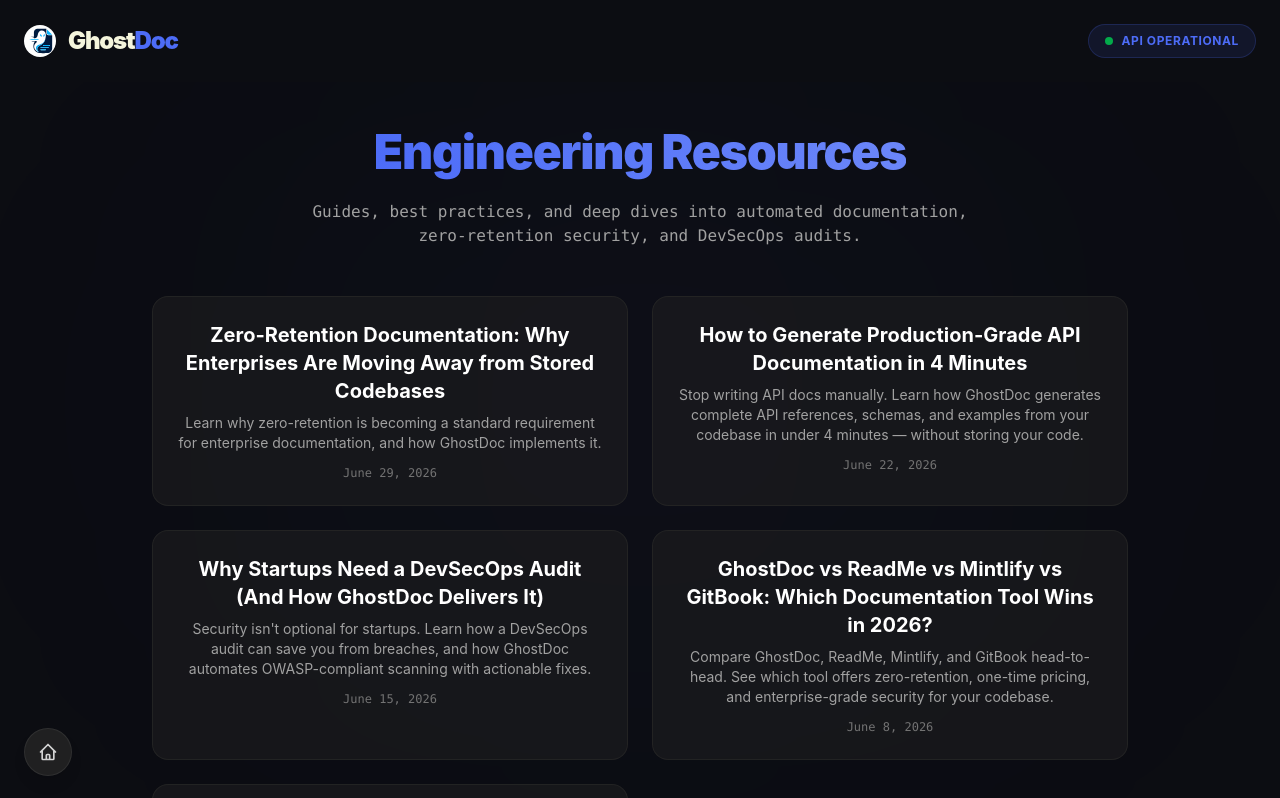
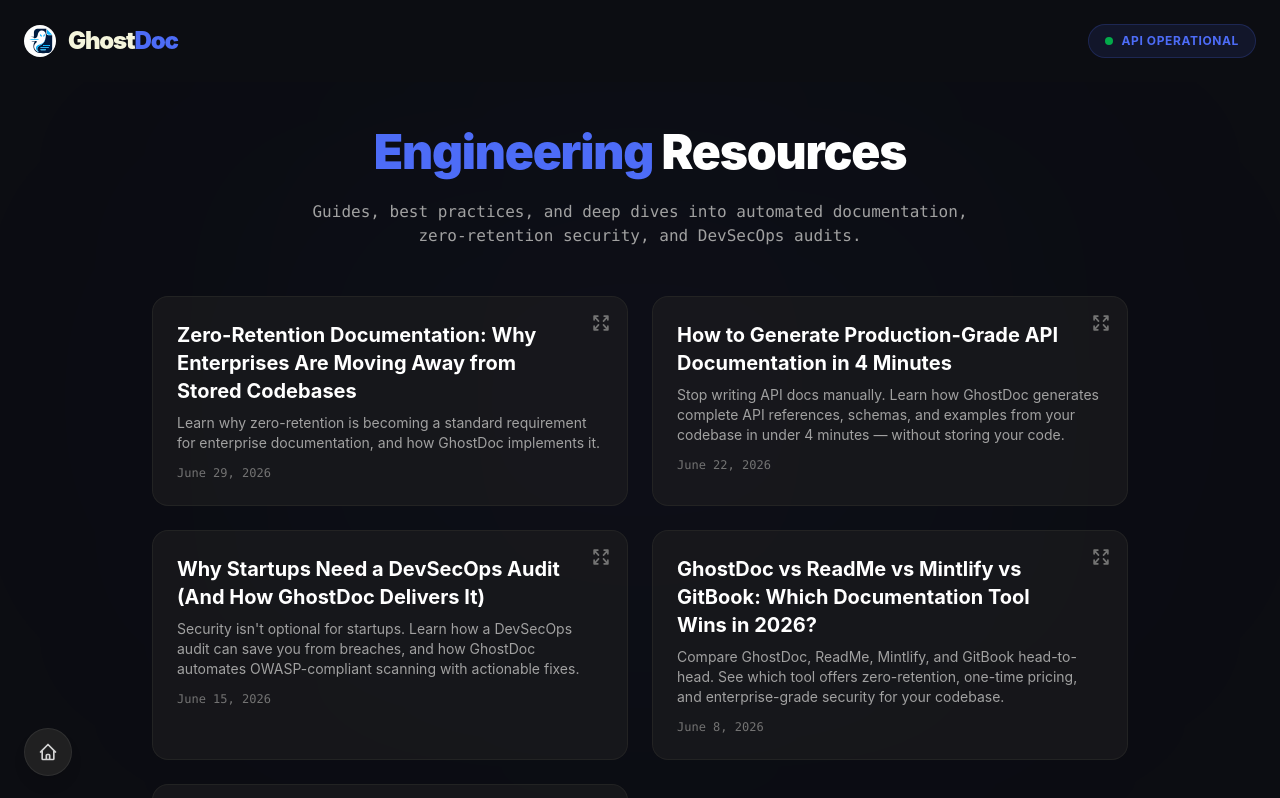
Before and after one commit to jamborano/ghostdoc-app, a Next.js app: page /guides in a window 1280 px wide. Shown: the top 798 px of the page. Built offline with nearby package versions, Linux system fonts and the light colour scheme.

Commit message:
feat: engineering resources heading 2 warna, maximize icon, back button, loading dots konsisten

```diff
--- a/app/guides/[slug]/page.tsx
+++ b/app/guides/[slug]/page.tsx
@@ -3,6 +3,7 @@
 
 import { useEffect, useState } from 'react';
 import { marked } from 'marked';
+import Link from 'next/link';
 import { useParams } from 'next/navigation';
 import Footer from '@/components/Footer';
 import BackHomeButton from '@/components/BackHomeButton';
@@ -69,6 +70,28 @@
         <div className="h-[600px] w-[900px] bg-blue-700/10 rounded-full blur-[200px] opacity-70"></div>
       </div>
       <div className="max-w-4xl mx-auto px-6 pt-32 pb-24 relative z-10">
+        {/* Tombol back ke daftar guides */}
+        <Link
+          href="/guides"
+          className="inline-flex items-center gap-2 text-[#4d6cf7] hover:text-[#6b86f9] text-sm font-mono mb-6 transition-colors"
+        >
+          <svg
+            xmlns="http://www.w3.org/2000/svg"
+            fill="none"
+            viewBox="0 0 24 24"
+            strokeWidth={2}
+            stroke="currentColor"
+            className="w-4 h-4"
+          >
+            <path
+              strokeLinecap="round"
+              strokeLinejoin="round"
+              d="M10.5 19.5L3 12m0 0l7.5-7.5M3 12h18"
+            />
+          </svg>
+          Back to Guides
+        </Link>
+
         <h1 className="text-4xl font-black text-white mb-4">{guide.title}</h1>
         {guide.date && <p className="text-sm text-neutral-500 font-mono mb-8">{guide.date}</p>}
 
--- a/app/guides/page.tsx
+++ b/app/guides/page.tsx
@@ -6,7 +6,7 @@
 import Image from 'next/image';
 import Footer from '@/components/Footer';
 import BackHomeButton from '@/components/BackHomeButton';
-import LoadingDots from '@/components/LoadingDots'; // <-- import komponen
+import LoadingDots from '@/components/LoadingDots';
 
 type Guide = {
   slug: string;
@@ -14,6 +14,24 @@
   description: string;
   date: string;
 };
+
+// Ikon maximize (panah diagonal)
+const MaximizeIcon = () => (
+  <svg
+    xmlns="http://www.w3.org/2000/svg"
+    fill="none"
+    viewBox="0 0 24 24"
+    strokeWidth={2}
+    stroke="currentColor"
+    className="w-5 h-5 text-neutral-500 group-hover:text-[#4d6cf7] transition-colors"
+  >
+    <path
+      strokeLinecap="round"
+      strokeLinejoin="round"
+      d="M3.75 3.75v4.5m0-4.5h4.5m-4.5 0L9 9.75M3.75 20.25v-4.5m0 4.5h4.5m-4.5 0L9 14.25M20.25 3.75h-4.5m4.5 0v4.5m0-4.5L15 9.75M20.25 20.25h-4.5m4.5 0v-4.5m0 4.5L15 14.25"
+    />
+  </svg>
+);
 
 export default function GuidesPage() {
   const [guides, setGuides] = useState<Guide[]>([]);
@@ -36,7 +54,7 @@
         <div className="h-[600px] w-[900px] bg-[#4d6cf7]/5 rounded-full blur-[200px] opacity-70"></div>
       </div>
 
-      {/* HEADER — seragam dengan halaman lain */}
+      {/* HEADER */}
       <header className="fixed top-0 w-full p-6 flex justify-between items-center z-40 bg-[#0c0d12]">
         <Link href="/" className="flex items-center gap-3 cursor-pointer group" aria-label="GhostDoc Home">
           <div className="relative w-8 h-8 transition-transform duration-300 group-hover:scale-110">
@@ -58,12 +76,12 @@
         </div>
       </header>
 
-      {/* KONTEN — rata tengah */}
+      {/* CONTENT */}
       <div className="max-w-5xl mx-auto px-6 pt-32 pb-24 relative z-10">
+        {/* HEADING 2 WARNA: Engineering putih, Resources biru */}
         <h1 className="text-4xl md:text-5xl font-black tracking-tight mb-6 text-center">
-          <span className="text-transparent bg-clip-text bg-gradient-to-r from-[#4d6cf7] to-[#6b86f9]">
-            Engineering Resources
-          </span>
+          <span className="text-[#4d6cf7]">Engineering </span>
+          <span className="text-white">Resources</span>
         </h1>
         <p className="text-neutral-400 text-sm md:text-base max-w-2xl mx-auto mb-12 font-mono text-center">
           Guides, best practices, and deep dives into automated documentation,
@@ -72,7 +90,7 @@
 
         {loading ? (
           <div className="flex items-center justify-center py-12">
-            <LoadingDots /> {/* <-- pakai komponen */}
+            <LoadingDots />
           </div>
         ) : guides.length === 0 ? (
           <p className="text-neutral-500 font-mono text-sm text-center">No guides yet.</p>
@@ -82,9 +100,14 @@
               <Link
                 key={guide.slug}
                 href={`/guides/${guide.slug}`}
-                className="bg-[#1e1f20]/60 p-6 rounded-2xl border border-neutral-800/80 hover:border-[#4d6cf7]/30 transition-all duration-300 text-center"
+                className="group bg-[#1e1f20]/60 p-6 rounded-2xl border border-neutral-800/80 hover:border-[#4d6cf7]/30 transition-all duration-300 relative block"
               >
-                <h2 className="text-xl font-bold text-white mb-2">{guide.title}</h2>
+                {/* Ikon maximize di pojok kanan atas */}
+                <div className="absolute top-4 right-4">
+                  <MaximizeIcon />
+                </div>
+
+                <h2 className="text-xl font-bold text-white mb-2 pr-8">{guide.title}</h2>
                 <p className="text-sm text-neutral-400">{guide.description}</p>
                 {guide.date && (
                   <p className="text-xs text-neutral-500 mt-3 font-mono">{guide.date}</p>
@@ -93,11 +116,6 @@
             ))}
           </div>
         )}
-
-        <div className="mt-12 text-center">
-          <Link href="/" className="text-[#4d6cf7] hover:text-[#6b86f9] text-sm font-mono">
-          </Link>
-        </div>
       </div>
 
       <BackHomeButton />
```
